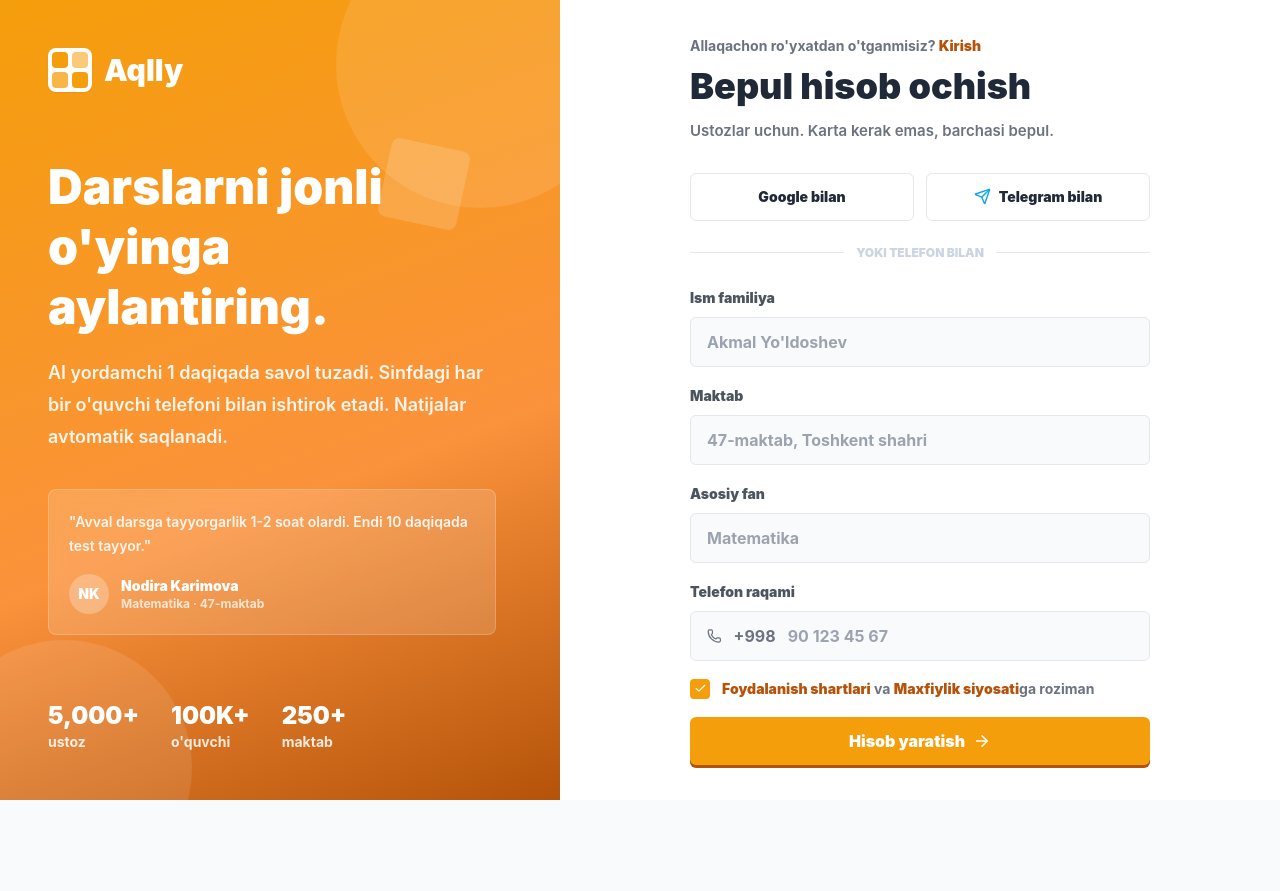
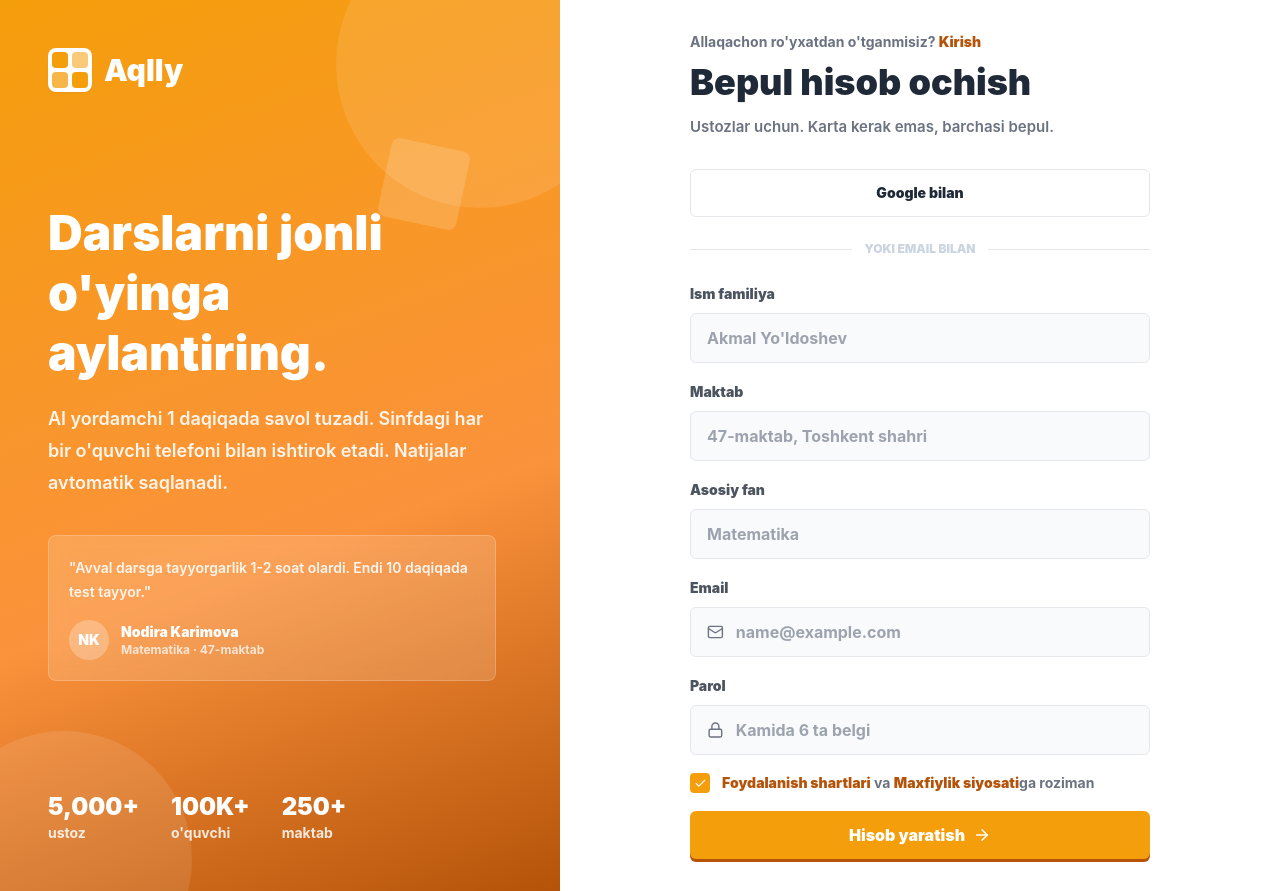
Before and after one commit to Mirzobek-Kxaitov/Aqlly, a Next.js app: page /ro-yxat in a window 1280 px wide. Before the commit the page ends 800 px from the top, so only its background shows below. Built offline with nearby package versions, Linux system fonts and the light colour scheme; no server answers.

Commit message:
Switch auth to email password

```diff
--- a/components/auth/auth-form.tsx
+++ b/components/auth/auth-form.tsx
@@ -1,9 +1,9 @@
 "use client";
 
-import { FormEvent, useMemo, useState } from "react";
+import { FormEvent, useState } from "react";
 import { useRouter } from "next/navigation";
 import Link from "next/link";
-import { ArrowRight, Check, Loader2, Phone, Send } from "lucide-react";
+import { ArrowRight, Check, Loader2, Lock, Mail } from "lucide-react";
 import { isSupabaseConfigured, supabase } from "@/lib/supabase/client";
 
 type AuthMode = "sign-in" | "sign-up";
@@ -14,7 +14,8 @@ type AuthFormProps = {
 
 export function AuthForm({ mode }: AuthFormProps) {
   const router = useRouter();
-  const [phone, setPhone] = useState("");
+  const [email, setEmail] = useState("");
+  const [password, setPassword] = useState("");
   const [fullName, setFullName] = useState("");
   const [school, setSchool] = useState("");
   const [subject, setSubject] = useState("");
@@ -25,8 +26,6 @@ export function AuthForm({ mode }: AuthFormProps) {
   const isSignUp = mode === "sign-up";
   const title = isSignUp ? "Bepul hisob ochish" : "Qaytib kelganingiz bilan!";
   const description = isSignUp ? "Ustozlar uchun. Karta kerak emas, barchasi bepul." : "Hisobingizga kiring va davom eting.";
-
-  const normalizedPhone = useMemo(() => phone.replace(/[^\d+]/g, ""), [phone]);
 
   async function onSubmit(event: FormEvent<HTMLFormElement>) {
     event.preventDefault();
@@ -41,18 +40,45 @@ export function AuthForm({ mode }: AuthFormProps) {
       return;
     }
 
-    const { error } = await supabase.auth.signInWithOtp({
-      phone: normalizedPhone,
-      options: {
-        data: {
+    if (isSignUp) {
+      const { data, error } = await supabase.auth.signUp({
+        email,
+        password,
+        options: {
+          data: {
+            full_name: fullName,
+            school_name: school,
+            subject,
+            role: "teacher"
+          }
+        }
+      });
+
+      if (error) {
+        setLoading(false);
+        setMessage(error.message);
+        return;
+      }
+
+      if (data.session) {
+        await supabase.from("teacher_profiles").upsert({
+          id: data.user?.id,
           full_name: fullName,
-          school_name: school,
-          subject,
-          role: "teacher"
-        },
-        shouldCreateUser: isSignUp,
-        channel: "sms"
+          subject: subject || null
+        });
+        setLoading(false);
+        router.push("/boshlash");
+        return;
       }
+
+      setLoading(false);
+      setMessage("Tasdiqlash xati emailingizga yuborildi. Emailni tasdiqlab, keyin kirishingiz mumkin.");
+      return;
+    }
+
+    const { error } = await supabase.auth.signInWithPassword({
+      email,
+      password
     });
 
     setLoading(false);
@@ -61,7 +87,7 @@ export function AuthForm({ mode }: AuthFormProps) {
       return;
     }
 
-    setMessage("Tasdiqlash kodi yuborildi. Supabase SMS sozlamasi ulangach shu yerda OTP tekshirish qo'shiladi.");
+    router.push("/u/dashboard");
   }
 
   async function continueWithGoogle() {
@@ -78,10 +104,6 @@ export function AuthForm({ mode }: AuthFormProps) {
     });
   }
 
-  function continueWithTelegram() {
-    router.push(isSignUp ? "/boshlash" : "/u/dashboard");
-  }
-
   return (
     <div>
       <p className="text-sm font-bold text-muted">
@@ -93,7 +115,7 @@ export function AuthForm({ mode }: AuthFormProps) {
       <h1 className="mt-2 text-4xl font-black leading-tight">{title}</h1>
       <p className="mt-2 text-[15px] font-semibold leading-7 text-muted">{description}</p>
 
-      <div className="mt-7 grid grid-cols-2 gap-3">
+      <div className="mt-7 grid gap-3">
         <button
           type="button"
           onClick={continueWithGoogle}
@@ -101,18 +123,11 @@ export function AuthForm({ mode }: AuthFormProps) {
         >
           Google bilan
         </button>
-        <button
-          type="button"
-          onClick={continueWithTelegram}
-          className="inline-flex h-12 items-center justify-center gap-2 rounded-md border border-line bg-white px-4 text-sm font-black"
-        >
-          <Send size={17} className="text-sky-500" /> Telegram bilan
-        </button>
       </div>
 
       <div className="my-6 flex items-center gap-3 text-xs font-black uppercase text-slate-300">
         <span className="h-px flex-1 bg-line" />
-        {isSignUp ? "Yoki telefon bilan" : "Yoki"}
+        {isSignUp ? "Yoki email bilan" : "Yoki"}
         <span className="h-px flex-1 bg-line" />
       </div>
 
@@ -158,15 +173,31 @@ export function AuthForm({ mode }: AuthFormProps) {
         ) : null}
 
         <label className="block">
-          <span className="text-sm font-black text-ink/80">Telefon raqami</span>
+          <span className="text-sm font-black text-ink/80">Email</span>
           <div className="mt-2 flex items-center gap-3 rounded-md border border-line bg-bg px-4 py-3 focus-within:border-brand">
-            <Phone size={18} className="text-muted" />
-            <span className="font-bold text-muted">+998</span>
+            <Mail size={18} className="text-muted" />
             <input
-              value={phone}
-              onChange={(event) => setPhone(event.target.value)}
+              value={email}
+              onChange={(event) => setEmail(event.target.value)}
+              type="email"
               className="w-full border-0 bg-transparent font-bold outline-none"
-              placeholder="90 123 45 67"
+              placeholder="name@example.com"
+              required
+            />
+          </div>
+        </label>
+
+        <label className="block">
+          <span className="text-sm font-black text-ink/80">Parol</span>
+          <div className="mt-2 flex items-center gap-3 rounded-md border border-line bg-bg px-4 py-3 focus-within:border-brand">
+            <Lock size={18} className="text-muted" />
+            <input
+              value={password}
+              onChange={(event) => setPassword(event.target.value)}
+              type="password"
+              minLength={6}
+              className="w-full border-0 bg-transparent font-bold outline-none"
+              placeholder="Kamida 6 ta belgi"
               required
             />
           </div>
```
